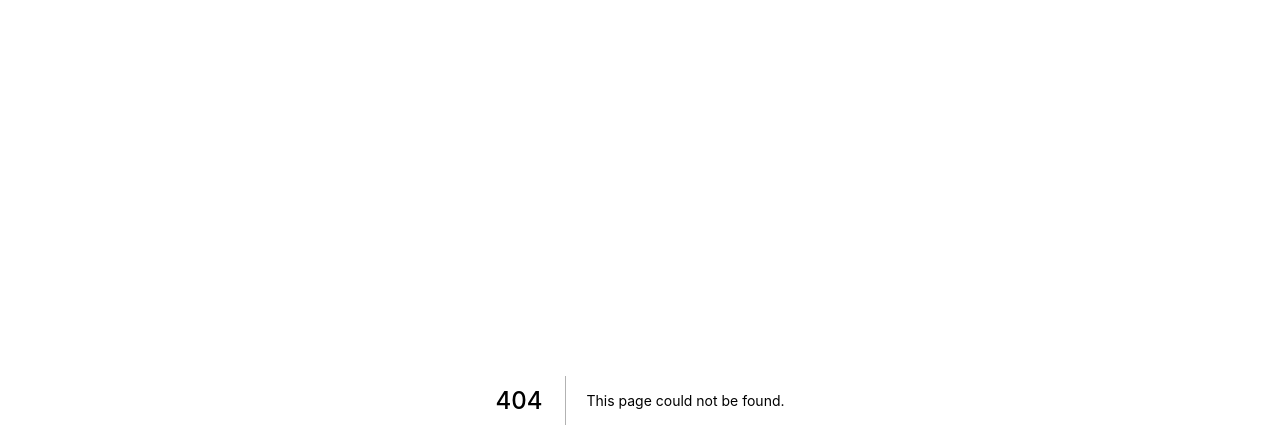
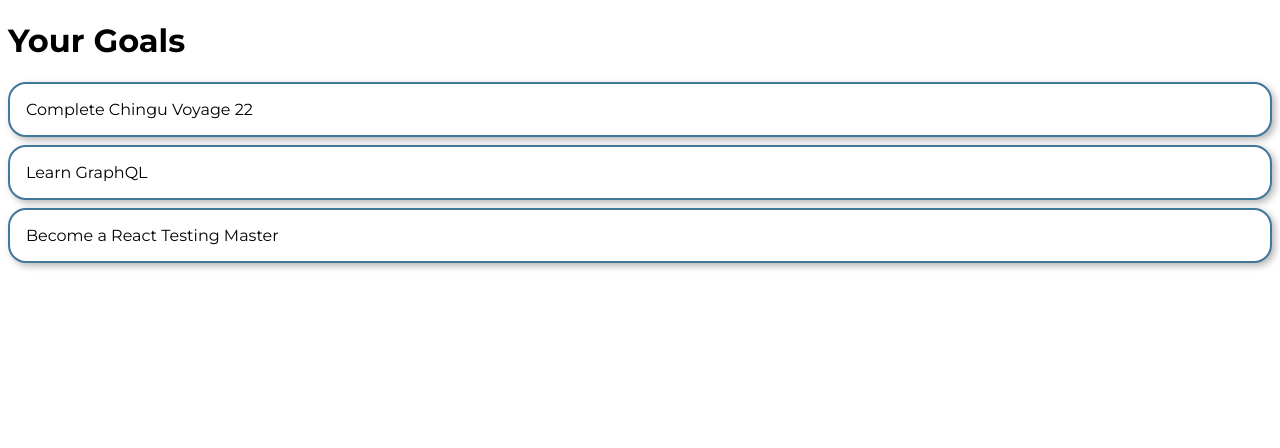
Before and after one commit to chingu-voyages/v22-bears-team-05, a Next.js app in the folder client/: page /home in a window 1280 px wide. Before the commit this address had no page. Shown: the top 448 px of the page. Built offline with nearby package versions, Linux system fonts and the light colour scheme.

Commit message:
[feat: home screen with goal list] added goal list components with static data to /home path

```diff
--- /dev/null
+++ b/client/components/Goals/GoalList.js
@@ -0,0 +1,24 @@
+import React from 'react';
+import PropTypes from 'prop-types';
+import styled from 'styled-components';
+
+import {GoalListItem} from './';
+
+const ListContainer = styled.div`
+  background-color: white;
+  max-width: 100%;
+`;
+
+const GoalList = ({goals}) => (
+  <ListContainer>
+    {goals.map((goal) => (
+      <GoalListItem key={goal.goalId} title={goal.title} />
+    ))}
+  </ListContainer>
+);
+
+GoalList.propTypes = {
+  goals: PropTypes.array.isRequired,
+};
+
+export default GoalList;
--- /dev/null
+++ b/client/components/Goals/GoalListItem.js
@@ -0,0 +1,20 @@
+import React from 'react';
+import PropTypes from 'prop-types';
+import styled from 'styled-components';
+
+const ListItem = styled.div`
+  background-color: #fff;
+  border: 2px solid #407899;
+  margin: 0 0 0.5em;
+  padding: 1em;
+  box-shadow: 3px 3px 7px rgba(0, 0, 0, 0.29);
+  border-radius: 18px;
+`;
+
+const GoalListItem = ({title}) => <ListItem>{title}</ListItem>;
+
+GoalListItem.propTypes = {
+  title: PropTypes.string.isRequired,
+};
+
+export default GoalListItem;
--- /dev/null
+++ b/client/components/Goals/index.js
@@ -0,0 +1,4 @@
+import GoalList from './GoalList';
+import GoalListItem from './GoalListItem';
+
+export {GoalList, GoalListItem};
--- /dev/null
+++ b/client/pages/home.js
@@ -0,0 +1,37 @@
+import React from 'react';
+import styled from 'styled-components';
+
+import App from '../components/App';
+import {GoalList} from '../components/Goals';
+
+const Container = styled.div`
+  font-family: Montserrat;
+`;
+
+const GOALS = [
+  {
+    goalId: '0',
+    title: 'Complete Chingu Voyage 22',
+  },
+  {
+    goalId: '1',
+    title: 'Learn GraphQL',
+  },
+  {
+    goalId: '2',
+    title: 'Become a React Testing Master',
+  },
+];
+
+const HomePage = () => {
+  return (
+    <App>
+      <Container>
+        <h1>{`Your Goals`}</h1>
+        <GoalList goals={GOALS} />
+      </Container>
+    </App>
+  );
+};
+
+export default HomePage;
```
